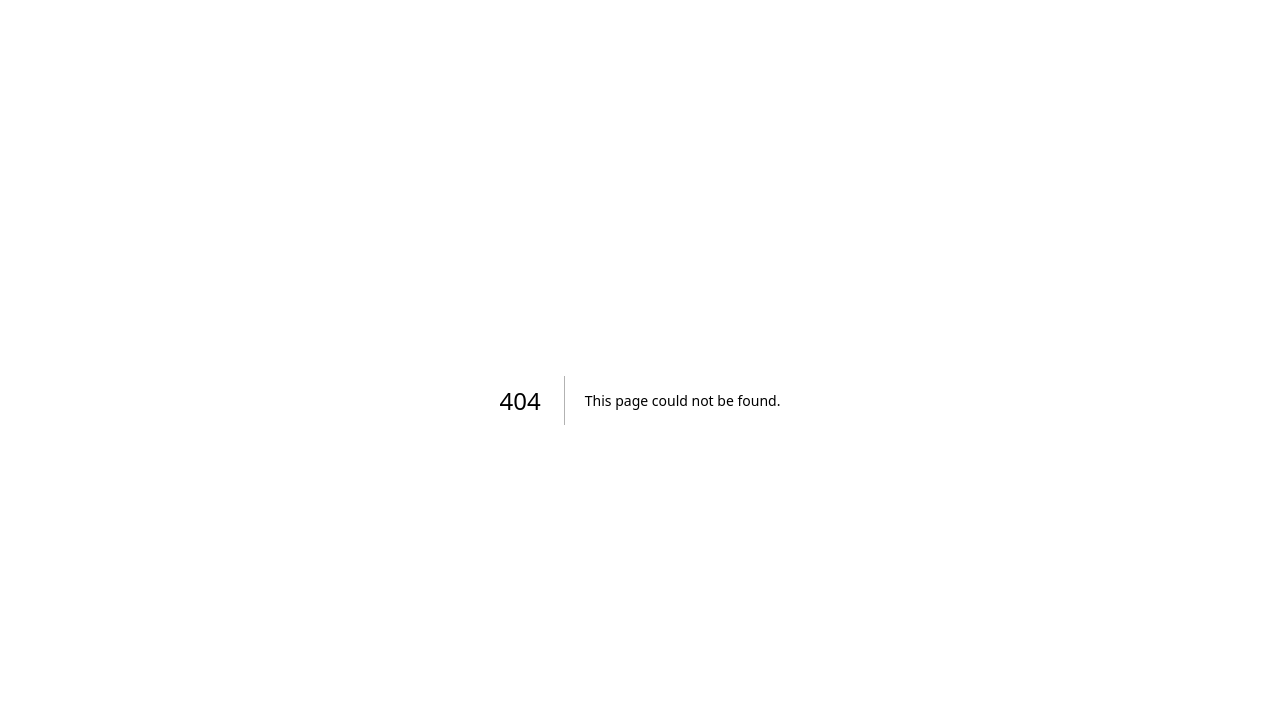
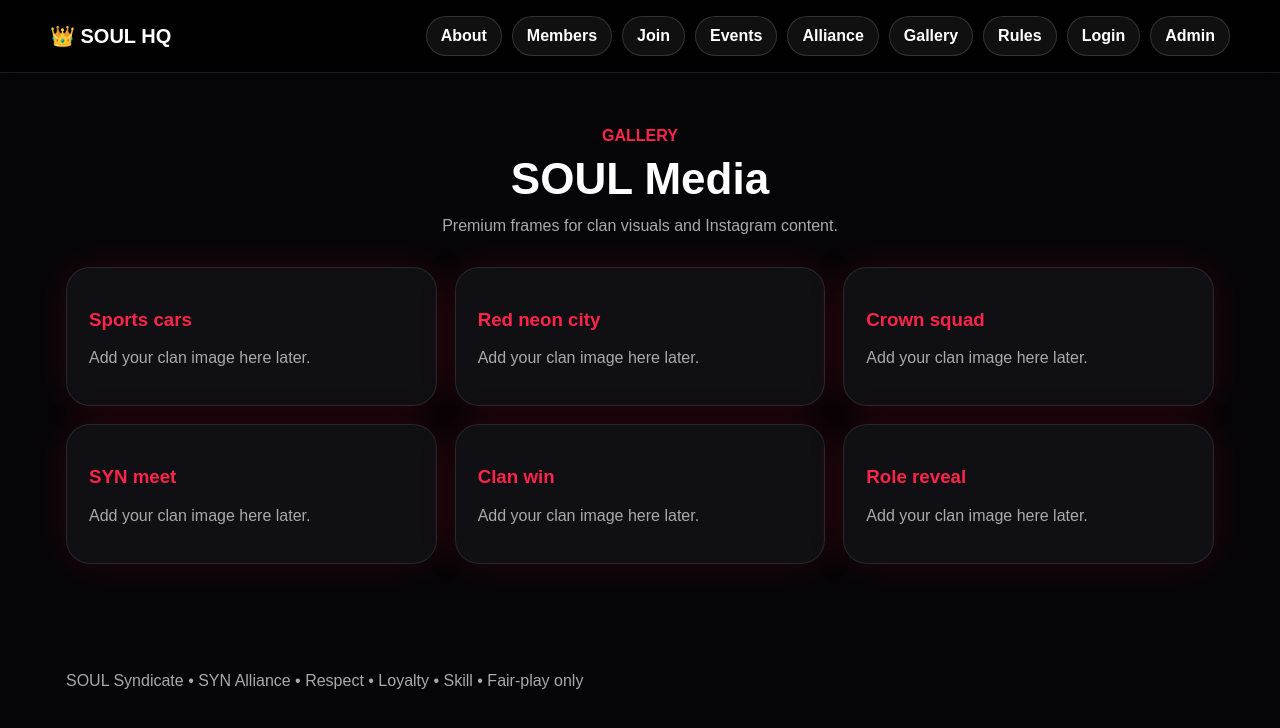
Before and after one commit to ankitraj21805-lgtm/soul-hq, a Next.js app: page /gallery in a window 1280 px wide. Before the commit this address had no page. Shown: the top 728 px of the page. Built offline with nearby package versions, Linux system fonts and the light colour scheme.

Commit message:
feat: add gallery page

```diff
--- /dev/null
+++ b/app/gallery/page.tsx
@@ -0,0 +1,6 @@
+import { Shell, SectionTitle } from '@/components/shell';
+
+export default function GalleryPage() {
+  const items = ['Sports cars','Red neon city','Crown squad','SYN meet','Clan win','Role reveal'];
+  return <Shell><main className="section"><div className="wrap"><SectionTitle eyebrow="GALLERY" title="SOUL Media" text="Premium frames for clan visuals and Instagram content." /><div className="grid grid3">{items.map(x => <div className="card" key={x}><h3 className="redtxt">{x}</h3><p className="muted">Add your clan image here later.</p></div>)}</div></div></main></Shell>;
+}
```
